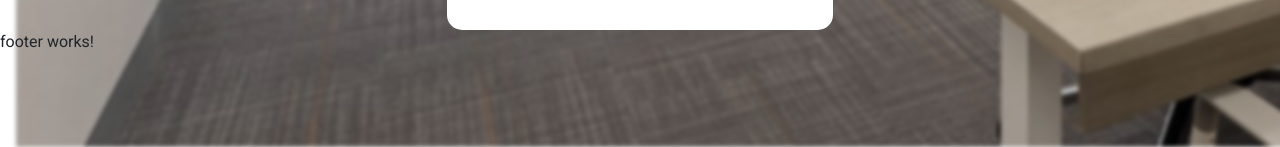
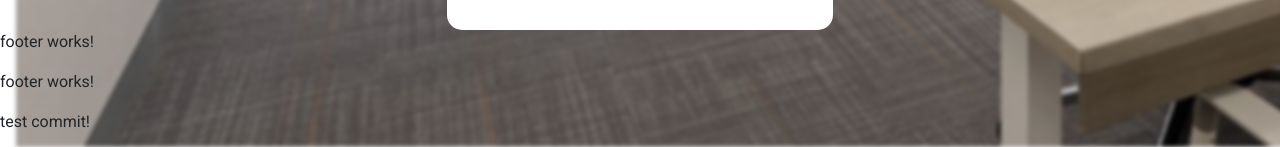
Before and after one commit to mattx264/TC, an Angular app in the folder TC.FrontEnd/Angular/: page /login in a window 1280 px wide. Shown: the part 653-800 px from the top of the page. Built offline with nearby package versions, Linux system fonts and the light colour scheme.

Commit message:
#001 test commit mesagge

```diff
--- a/TC.FrontEnd/Angular/src/app/layout/footer/footer.component.html
+++ b/TC.FrontEnd/Angular/src/app/layout/footer/footer.component.html
@@ -1 +1,5 @@
 <p>footer works!</p>
+<div>
+    <p>footer works!</p>
+    <p>test commit!</p>
+</div>
```
